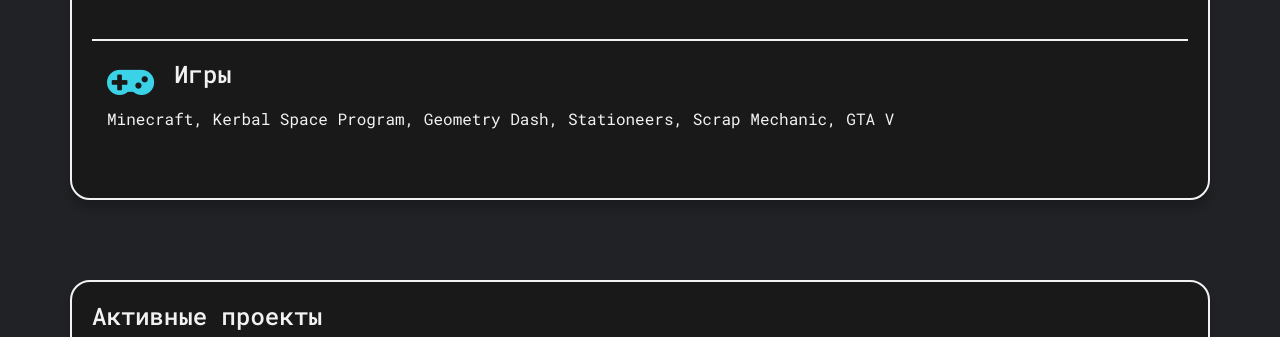
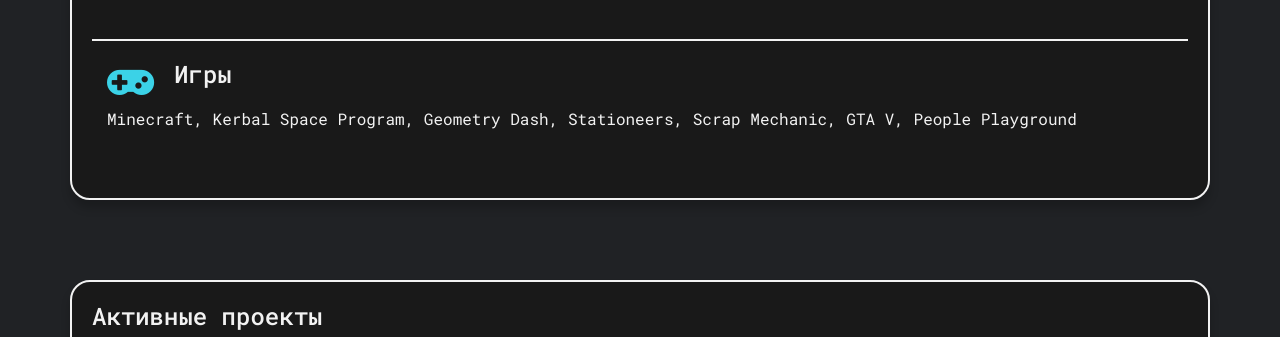
Before and after one commit to RiotOff/cymon4380.tk, a plain HTML site: page index.html in a window 1280 px wide. Shown: the part 1180-1517 px from the top of the page. Drawn offline with nearby package versions, Linux system fonts and the light colour scheme.

Commit message:
Update index.html

```diff
--- a/index.html
+++ b/index.html
@@ -65,7 +65,7 @@
                 <div class="d-flex d-xl-flex flex-row justify-content-center align-items-center align-self-center justify-content-xl-start"><i class="fa fa-gamepad" style="color: rgb(59,210,231);"></i>
                     <h4>Игры</h4>
                 </div>
-                <p>Minecraft, Kerbal Space Program, Geometry Dash, Stationeers, Scrap Mechanic, GTA V</p>
+                <p>Minecraft, Kerbal Space Program, Geometry Dash, Stationeers, Scrap Mechanic, GTA V, People Playground</p>
             </div>
         </div>
     </div>
```
